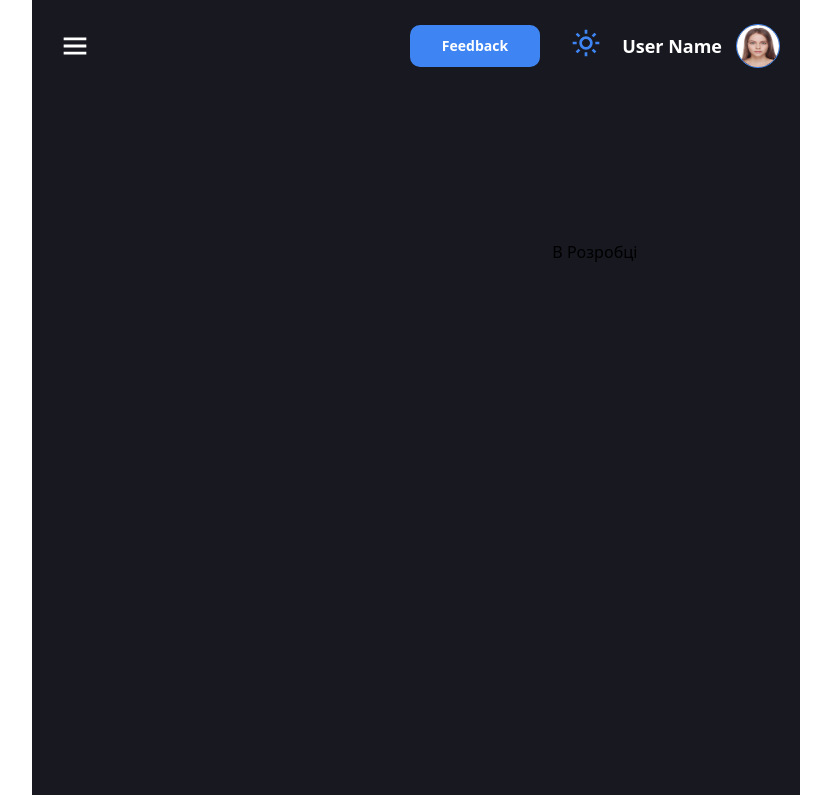
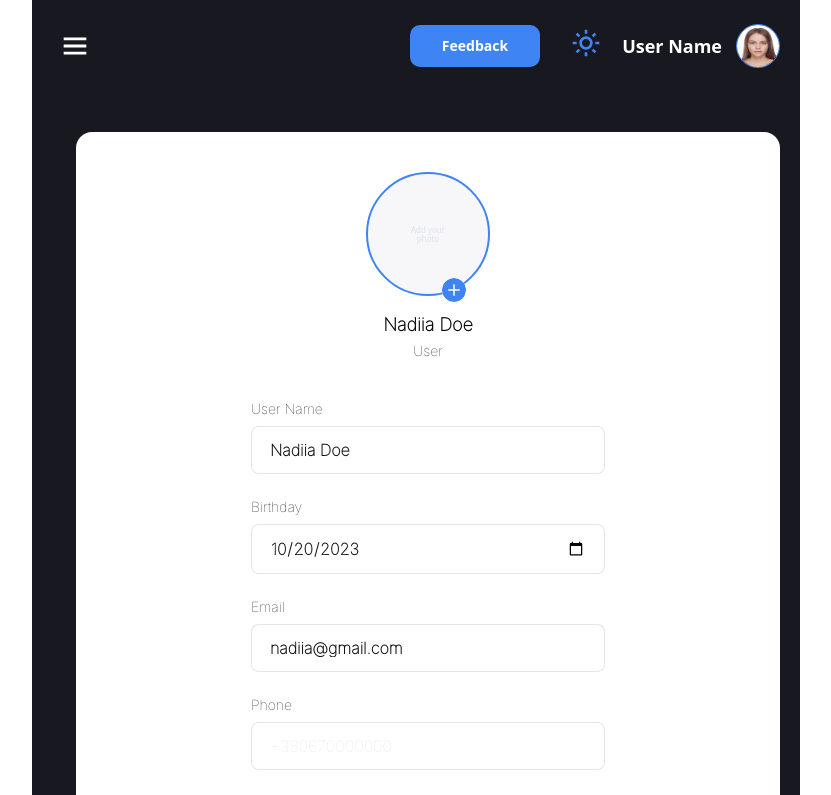
Before and after one commit to IngvarVG76/GooseTrack-with-backend-3.0, a React (Vite) app: page /GooseTrack-with-backend-3.0/account in a window 1280 px wide. Shown: the top 795 px of the page, without its empty margins (224-1055 px from the left). Built offline with nearby package versions, Linux system fonts and the light colour scheme.

Commit message:
Finished adaptive markup

```diff
--- a/src/components/App/App.jsx
+++ b/src/components/App/App.jsx
@@ -11,6 +11,7 @@ import { ChoosedDay } from '../Calendar/ChoosedDay/ChoosedDay';
 import { ChoosedMonth } from '../Calendar/ChoosedMonth/ChoosedMonth';
 import MainPage from '../../pages/MainPage/MainPage';
 import MainLayout from '../../pages/MainLayout/MainLayout';
+import AccountPage from '../../pages/AccountPage/AccountPage';
 // import { Suspense, lazy } from 'react';
 // import 'react-toastify/dist/ReactToastify.css';
 // import { useEffect } from 'react';
@@ -167,9 +168,7 @@ const App = () => {
           <Route
             path="/account"
             element={
-              <h1 style={{ textAlign: 'center', marginTop: '30%' }}>
-                В Розробці
-              </h1>
+             <AccountPage />
             }
           />
           <Route path="/calendar" element={<CalendarPage />}>
--- a/src/components/UserForm/UserForm.jsx
+++ b/src/components/UserForm/UserForm.jsx
@@ -19,6 +19,8 @@ import {
   Input,
   InputWrap,
   SaveBtn,
+  FieldsWrap,
+  ColumnWrap
 } from './UserForm.styled';
 
 const phoneRegExp = /\+380\d{3}\d{2}\d{2}\d{2}$/;
@@ -32,11 +34,11 @@ const UserForm = () => {
   // const userFromBackend = useSelector(state = state.auth.user);
 
   const user = {
-    userName: 'Vova',
-    birthday: '1988-01-19',
-    email: 'vovaplyuto@gmail.com',
+    userName: 'Nadiia Doe',
+    birthday: '',
+    email: 'nadiia@gmail.com',
     phone: '',
-    skype: 'pvo',
+    skype: '',
   };
 
   // const user = {
@@ -143,8 +145,10 @@ const UserForm = () => {
             onChange={handleAvatarChange}
           />
         </AvatarUploader>
-        <UserName>Vova Plyuto</UserName>
+        <UserName>{user.userName}</UserName>
         <UserText>User</UserText>
+        <FieldsWrap>
+          <ColumnWrap>
             <InputWrap>
               <Label htmlFor="userName">User Name</Label>
               <Input
@@ -154,10 +158,10 @@ const UserForm = () => {
                 placeholder="Enter your name"
                 {...formik.getFieldProps('userName')}
               />
+            </InputWrap>
             {formik.touched.userName && formik.errors.userName ? (
               <div>{formik.errors.userName}</div>
             ) : null}
-        </InputWrap>
             <InputWrap>
               <Label htmlFor="birthday">Birthday</Label>
               <Input
@@ -180,6 +184,8 @@ const UserForm = () => {
                 <div>{formik.errors.email}</div>
               ) : null}
             </InputWrap>
+          </ColumnWrap>
+          <ColumnWrap>
             <InputWrap>
               <Label htmlFor="phone">Phone</Label>
               <Input
@@ -207,6 +213,8 @@ const UserForm = () => {
                 <div>{formik.errors.skype}</div>
               ) : null}
             </InputWrap>
+          </ColumnWrap>
+        </FieldsWrap>
         <SaveBtn type="submit">Save changes</SaveBtn>
       </Form>
     </FormContainer>
--- a/src/components/UserForm/UserForm.styled.js
+++ b/src/components/UserForm/UserForm.styled.js
@@ -1,5 +1,5 @@
 import styled from '@emotion/styled';
-import { BsFillPlusCircleFill } from "react-icons/bs"
+import { BsFillPlusCircleFill } from 'react-icons/bs';
 
 const FormContainer = styled.div`
   position: relative;
@@ -11,9 +11,22 @@ const FormContainer = styled.div`
   border-radius: 16px;
   padding: 59px 20px 40px;
 
-  @media screen and (max-width: 768px) {
+  @media screen and (max-width: 374px) {
     max-width: 335px;
-    min-height: 150px;
+  }
+
+  @media screen and (max-width: 767px) {
+    width: 335px;
+  }
+
+  @media screen and (min-width: 768px) {
+    width: 704px;
+    padding: 40px 175px;
+  }
+
+  @media screen and (min-width: 1440px) {
+    width: 1087px;
+    padding: 60px 164px;
   }
 `;
 
@@ -28,6 +41,17 @@ const AvatarUploader = styled.div`
   flex-direction: column;
   align-items: center;
   margin: 0 auto;
+
+  @media screen and (min-width: 768px) {
+    position: relative;
+    transform: none;
+    top: 0;
+    left: 0;
+    width: 124px;
+    height: 124px;
+
+    margin-bottom: 20px;
+  }
 `;
 
 const AvatarPreview = styled.div`
@@ -44,6 +68,11 @@ const AvatarPreview = styled.div`
 
   font-size: 8px;
   background-color: #f7f6f9;
+
+  @media screen and (min-width: 768px) {
+    width: 124px;
+    height: 124px;
+  }
 `;
 
 const AvatarImg = styled.img`
@@ -57,9 +86,9 @@ const AddAvatarBtn = styled(BsFillPlusCircleFill)`
   position: absolute;
   top: 62px;
   left: 43px;
-  display: flex;
+  /* display: flex;
   justify-content: center;
-  align-items: center;
+  align-items: center; */
 
   width: 14px;
   height: 14px;
@@ -69,6 +98,14 @@ const AddAvatarBtn = styled(BsFillPlusCircleFill)`
   background-color: #ffffff;
   color: #3e85f3;
   font-size: 8px;
+
+  @media screen and (min-width: 768px) {
+    width: 24px;
+    height: 24px;
+
+    top: 106px;
+    left: 76px;
+  }
 `;
 
 const InputFile = styled.input`
@@ -89,6 +126,13 @@ const UserName = styled.h2`
 
   margin-bottom: 4px;
   margin-top: 0;
+
+  @media screen and (min-width: 768px) {
+    font-size: 18px;
+    line-height: 1;
+
+    margin-bottom: 8px;
+  }
 `;
 
 const UserText = styled.p`
@@ -100,6 +144,11 @@ const UserText = styled.p`
 
   margin-bottom: 40px;
   margin-top: 0;
+
+  @media screen and (min-width: 768px) {
+    font-size: 14px;
+    line-height: calc(18 / 14);
+  }
 `;
 
 const Form = styled.form`
@@ -123,6 +172,11 @@ const Label = styled.label`
   font-size: 12px;
   font-weight: 400;
   line-height: calc(14 / 12);
+
+  @media screen and (min-width: 768px) {
+    font-size: 14px;
+    line-height: calc(18 / 14);
+  }
 `;
 
 const Input = styled.input`
@@ -144,11 +198,23 @@ const Input = styled.input`
     font-weight: 400;
     line-height: calc(18 / 14);
     color: #dce3e5;
+
+    @media screen and (min-width: 768px) {
+      font-size: 16px;
+      line-height: calc(18 / 16);
+    }
   }
 
   &:focus {
     outline: none;
     border-color: #111111;
+  }
+
+  @media screen and (min-width: 768px) {
+    margin-bottom: ${(props) => (props.last ? 0 : '24px')};
+    padding: 14px 18px;
+    font-size: 16px;
+    line-height: calc(18 / 16);
   }
 `;
 
@@ -156,7 +222,7 @@ const SaveBtn = styled.button`
   margin-left: auto;
   margin-right: auto;
   margin-top: 40px;
-  padding: 10px 20px;
+  padding: 14px 20px;
 
   background-color: #3e85f3;
   color: #ffffff;
@@ -176,6 +242,30 @@ const SaveBtn = styled.button`
   @media screen and (min-width: 375px) {
     width: 195px;
   }
+
+  @media screen and (min-width: 768px) {
+    width: 262px;
+    padding: 15px 20px;
+  }
+
+  @media screen and (min-width: 768px) {
+    margin-top: 88px;
+  }
+`;
+
+const FieldsWrap = styled.div`
+  @media screen and (min-width: 1440px) {
+    display: flex;
+    gap: 50px;
+  }
+`;
+
+const ColumnWrap = styled.div`
+  @media screen and (min-width: 1440px) {
+    display: flex;
+    flex-direction: column;
+    width: 354px;
+  }
 `;
 
 export {
@@ -193,4 +283,6 @@ export {
   Input,
   InputWrap,
   SaveBtn,
+  FieldsWrap,
+  ColumnWrap,
 };
--- a/src/pages/AccountPage/AccountPage.jsx
+++ b/src/pages/AccountPage/AccountPage.jsx
@@ -1,12 +1,8 @@
 import UserForm from '../../components/UserForm/UserForm';
-
-import { PageContainer } from './AccountPage.styled';
 
 const AccountPage = () => {
   return (
-    <PageContainer>
       <UserForm />
-    </PageContainer>
   );
 };
 
--- a/src/redux/store.js
+++ b/src/redux/store.js
@@ -1,7 +1,7 @@
 import { configureStore } from '@reduxjs/toolkit';
 import {
   persistStore,
-  //   persistReducer,
+    // persistReducer,
   FLUSH,
   REHYDRATE,
   PAUSE,
```
Also changed, not shown: src/pages/AccountPage/AccountPage.styled.js (+4 -4 lines), 1 other file (tests, documents, lock files or other folders). Lines whose indentation alone changed are shown as unchanged.
